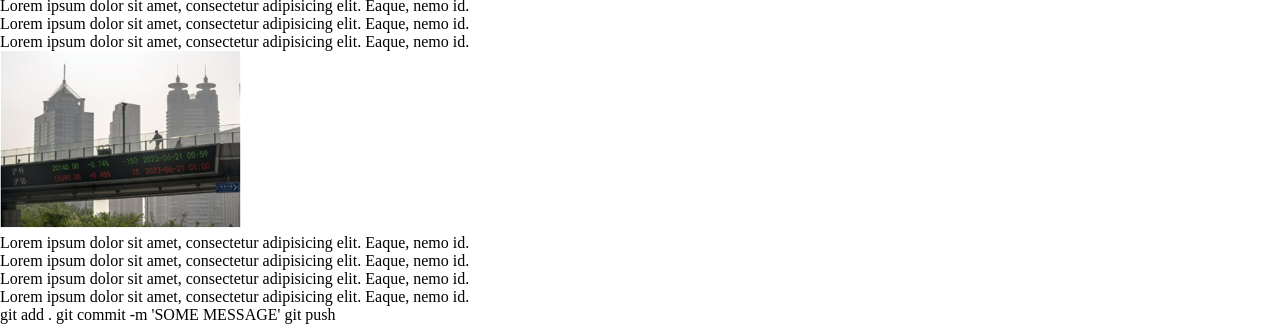
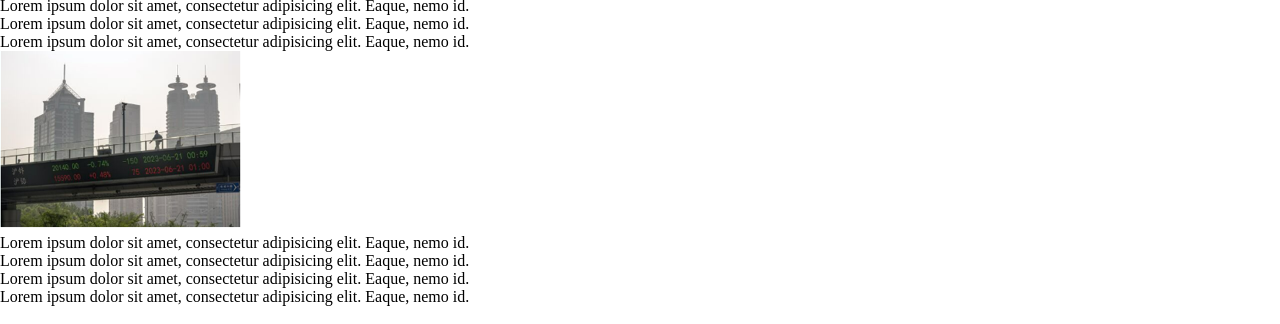
Before and after one commit to Elad-lab/exercises, a plain HTML site: page bloomberg/index.html in a window 1280 px wide. Shown: the part 507-831 px from the top of the page. Drawn offline with Linux system fonts and the light colour scheme.

Commit message:
SOME MESSAGE

```diff
--- a/bloomberg/index.html
+++ b/bloomberg/index.html
@@ -108,8 +108,3 @@
     </header>
   </body>
 </html>
-
-
-git add .
-git commit -m 'SOME MESSAGE'
-git push
```
